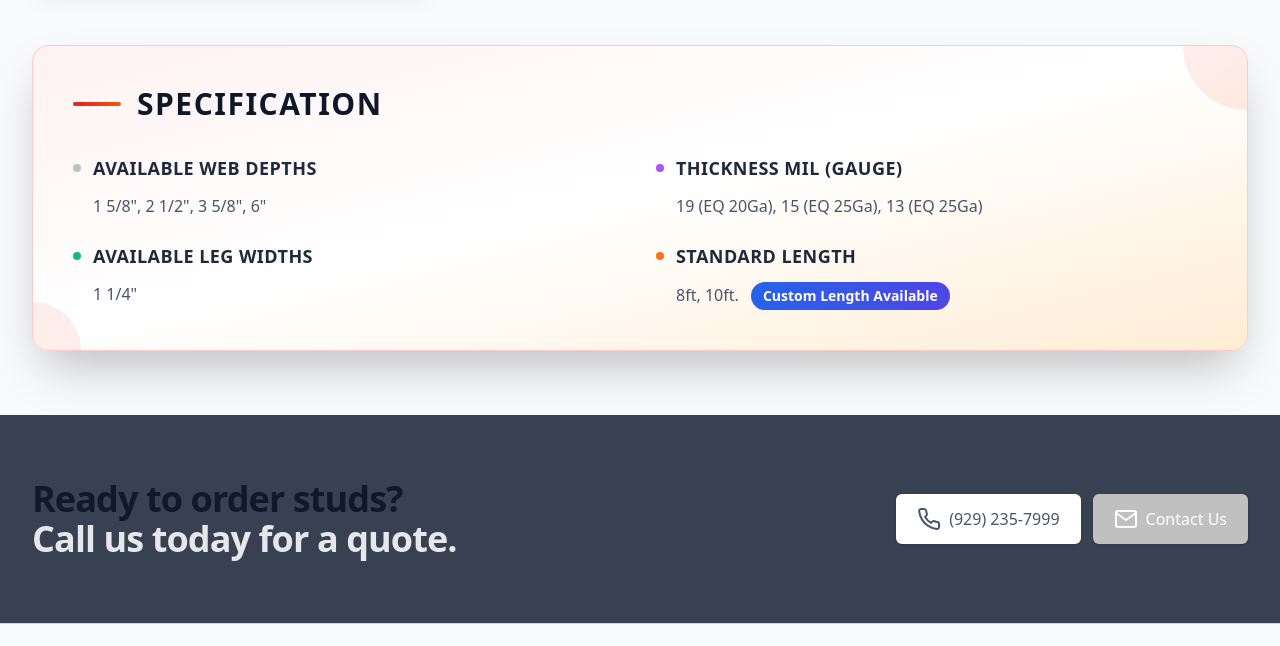
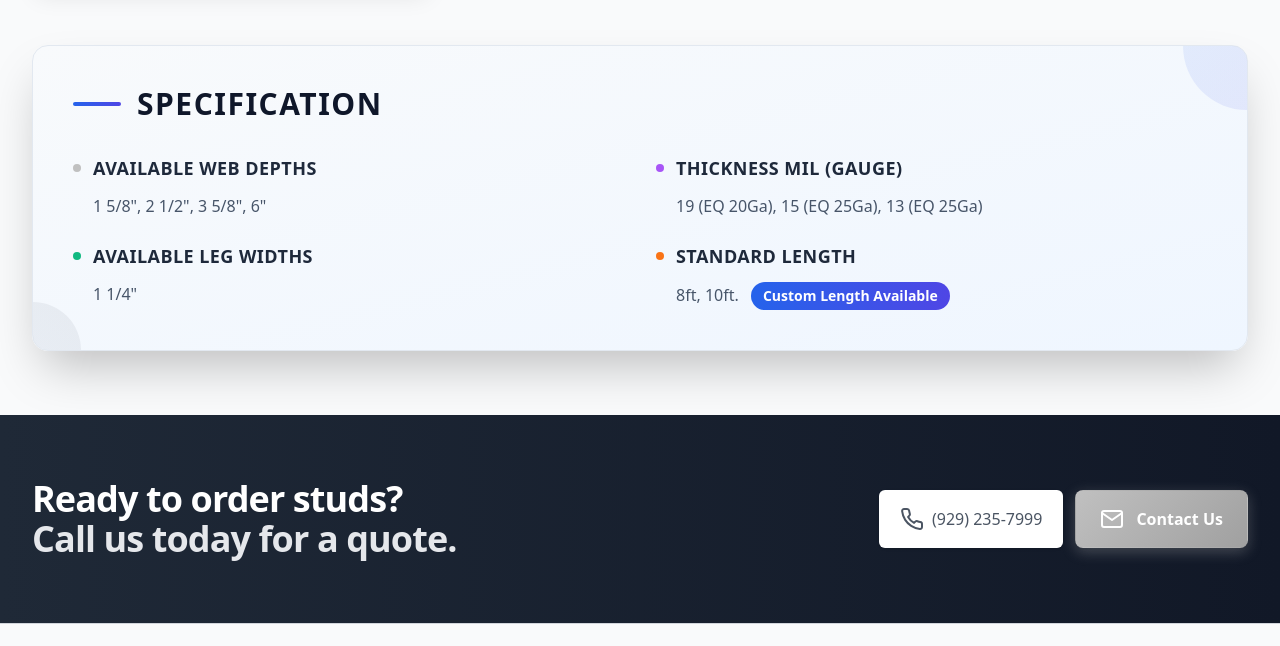
Before and after one commit to brandonlin04/refined-metal, a website: page studs.html in a window 1280 px wide. Shown: the part 3074-3720 px from the top of the page. Drawn offline with nearby package versions, Linux system fonts and the light colour scheme.

Commit message:
website launch

```diff
--- a/env-example.txt
+++ /dev/null
@@ -1,6 +0,0 @@
-# Email Configuration
-EMAIL_USER=2004blin6@gmail.com
-EMAIL_PASS=bdcrlbwpzwwlpizc
-
-# Server Configuration
-PORT=3000
--- a/server.js
+++ b/server.js
@@ -41,10 +41,10 @@ app.use(express.static('.')); // Serve static files from current directory
 
 // Email transporter configuration
 const transporter = nodemailer.createTransport({
-  service: 'gmail', // You can change this to your email service
+  service: 'hotmail', // Use 'hotmail' for Office 365/Outlook
   auth: {
-    user: process.env.EMAIL_USER, // Your email
-    pass: process.env.EMAIL_PASS  // Your email password or app password
+    user: process.env.EMAIL_USER, // Your Office 365 email
+    pass: process.env.EMAIL_PASS  // Your Office 365 app password
   }
 });
 
--- a/studs.html
+++ b/studs.html
@@ -16,6 +16,16 @@
         .product-card:hover {
             transform: translateY(-5px);
             box-shadow: 0 20px 25px -5px rgba(0, 0, 0, 0.1), 0 10px 10px -5px rgba(0, 0, 0, 0.04);
+        }
+        .btn-primary {
+            background: linear-gradient(135deg, #C0C0C0 0%, #A0A0A0 100%);
+            box-shadow: 0 4px 14px 0 rgba(192, 192, 192, 0.3);
+            transition: all 0.3s ease;
+        }
+        .btn-primary:hover {
+            background: linear-gradient(135deg, #A0A0A0 0%, #808080 100%);
+            box-shadow: 0 6px 20px 0 rgba(192, 192, 192, 0.4);
+            transform: translateY(-2px);
         }
     </style>
 </head>
@@ -250,13 +260,13 @@
             </div>
 
             <!-- EQ Options Specifications -->
-            <div class="mt-12 bg-gradient-to-br from-red-50 via-white to-orange-100 rounded-2xl shadow-2xl border border-red-200 p-10 relative overflow-hidden">
-                <div class="absolute top-0 right-0 w-32 h-32 bg-gradient-to-br from-red-500/10 to-orange-600/10 rounded-full -translate-y-16 translate-x-16"></div>
-                <div class="absolute bottom-0 left-0 w-24 h-24 bg-gradient-to-tr from-orange-400/10 to-red-500/10 rounded-full translate-y-12 -translate-x-12"></div>
+            <div class="mt-12 bg-gradient-to-br from-slate-50 to-blue-50 rounded-2xl shadow-2xl border border-slate-200 p-10 relative overflow-hidden">
+                <div class="absolute top-0 right-0 w-32 h-32 bg-gradient-to-br from-blue-500/10 to-indigo-600/10 rounded-full -translate-y-16 translate-x-16"></div>
+                <div class="absolute bottom-0 left-0 w-24 h-24 bg-gradient-to-tr from-slate-400/10 to-gray-500/10 rounded-full translate-y-12 -translate-x-12"></div>
 
                 <div class="relative z-10">
                     <div class="flex items-center mb-8">
-                        <div class="w-12 h-1 bg-gradient-to-r from-red-600 to-orange-600 rounded-full mr-4"></div>
+                        <div class="w-12 h-1 bg-gradient-to-r from-blue-600 to-indigo-600 rounded-full mr-4"></div>
                         <h4 class="text-3xl font-black text-slate-900 uppercase tracking-wider">SPECIFICATION</h4>
                     </div>
 
@@ -304,9 +314,9 @@
 
 
     <!-- CTA -->
-    <div class="bg-gray-700">
+    <div class="bg-gradient-to-r from-gray-800 to-gray-900">
         <div class="max-w-7xl mx-auto py-12 px-4 sm:px-6 lg:py-16 lg:px-8 lg:flex lg:items-center lg:justify-between">
-            <h2 class="text-3xl font-extrabold tracking-tight text-gray-900 sm:text-4xl">
+            <h2 class="text-3xl font-extrabold tracking-tight text-white sm:text-4xl">
                 <span class="block">Ready to order studs?</span>
                 <span class="block text-gray-200">Call us today for a quote.</span>
             </h2>
@@ -317,8 +327,8 @@
                     </a>
                 </div>
                 <div class="ml-3 inline-flex rounded-md shadow">
-                    <a href="contact.html" class="inline-flex items-center justify-center px-5 py-3 border border-transparent text-base font-medium rounded-md text-white" style="background-color: #C0C0C0;" onmouseover="this.style.backgroundColor='#A0A0A0'" onmouseout="this.style.backgroundColor='#C0C0C0'">
-                        <i data-feather="mail" class="mr-2"></i> Contact Us
+                    <a href="contact.html" class="btn-primary inline-flex items-center justify-center px-6 py-4 border border-transparent text-base font-semibold rounded-lg text-white">
+                        <i data-feather="mail" class="mr-3"></i> Contact Us
                     </a>
                 </div>
             </div>
```
Also changed, not shown: decking.html (+14 -4 lines), doors.html (+14 -4 lines), index.html (+1 -1 lines), joists.html (+14 -4 lines), railings.html (+14 -4 lines), tracks.html (+14 -4 lines).
